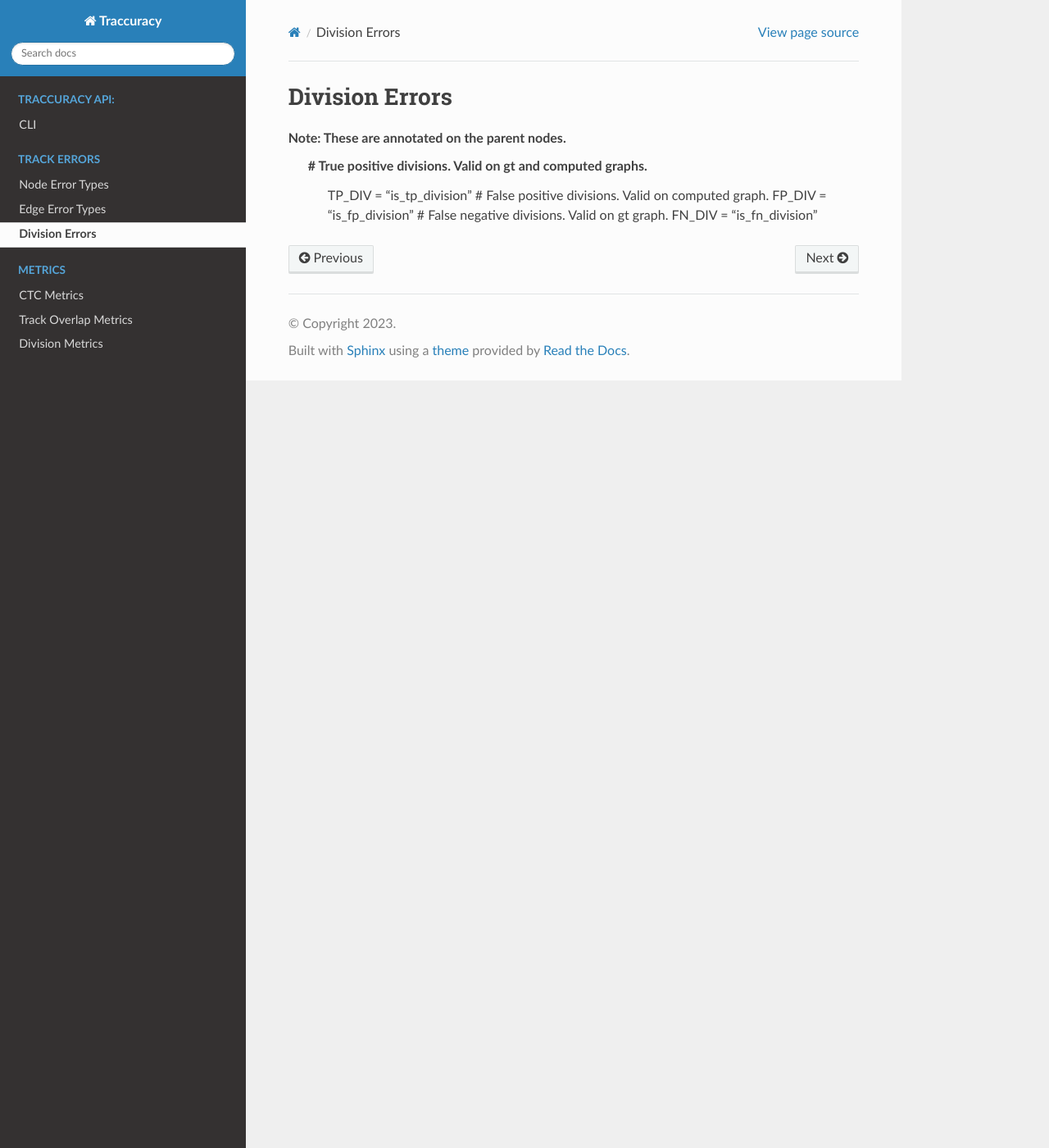
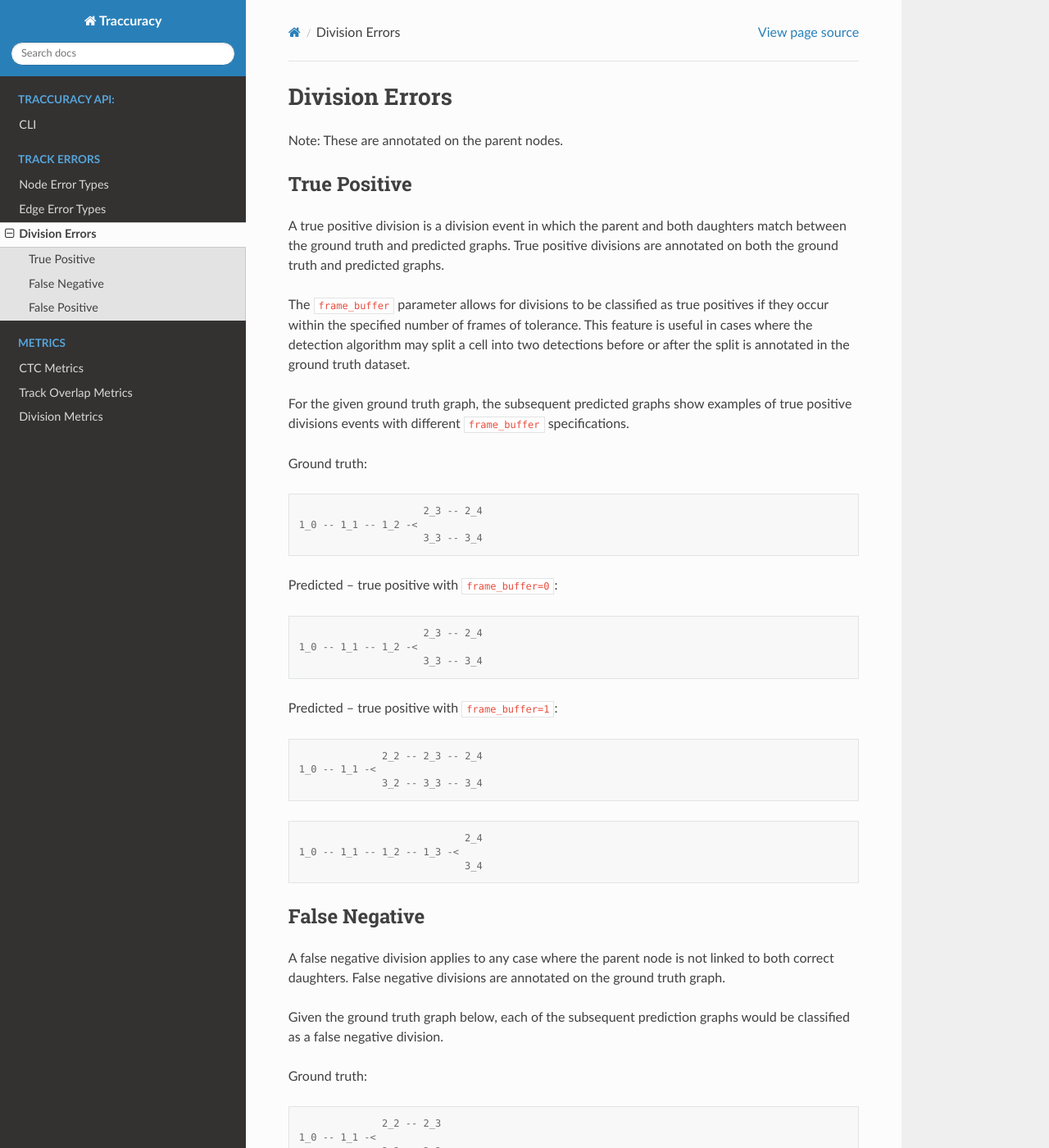
Before and after one commit to Janelia-Trackathon-2023/traccuracy, a Sphinx documentation site: the page built from docs/source/track_errors/divisions.rst, in a window 1280 px wide and 1400 px high. Shown: the whole window at 82% size. Built offline with Sphinx 7.4.7 and the Read the Docs theme 2.0.0, drawn with Linux system fonts in a browser that asks for light colours; pages that are not in the unit, such as notebooks, are missing from menus; some of the changed text lies outside the part shown.

Commit message:
Definition of division annotations with simple text based diagrams

```diff
--- a/docs/source/track_errors/divisions.rst
+++ b/docs/source/track_errors/divisions.rst
@@ -1,9 +1,94 @@
 Division Errors
 ===============
 Note: These are annotated on the parent nodes.
-  # True positive divisions. Valid on gt and computed graphs.
-    TP_DIV = "is_tp_division"
-    # False positive divisions. Valid on computed graph.
-    FP_DIV = "is_fp_division"
-    # False negative divisions. Valid on gt graph.
-    FN_DIV = "is_fn_division"
+
+True Positive
+-------------
+
+A true positive division is a division event in which the parent and both daughters match between the ground truth and predicted graphs. True positive divisions are annotated on both the ground truth and predicted graphs.
+
+The ``frame_buffer`` parameter allows for divisions to be classified as true positives if they occur within the specified number of frames of tolerance. This feature is useful in cases where the detection algorithm may split a cell into two detections before or after the split is annotated in the ground truth dataset.
+
+For the given ground truth graph, the subsequent predicted graphs show examples of true positive divisions events with different ``frame_buffer`` specifications.
+
+Ground truth::
+
+                       2_3 -- 2_4
+  1_0 -- 1_1 -- 1_2 -<
+                       3_3 -- 3_4
+
+Predicted -- true positive with ``frame_buffer=0``::
+
+                       2_3 -- 2_4
+  1_0 -- 1_1 -- 1_2 -<
+                       3_3 -- 3_4
+
+Predicted -- true positive with ``frame_buffer=1``::
+
+                2_2 -- 2_3 -- 2_4
+  1_0 -- 1_1 -<
+                3_2 -- 3_3 -- 3_4
+
+::
+
+                              2_4
+  1_0 -- 1_1 -- 1_2 -- 1_3 -<
+                              3_4
+
+False Negative
+--------------
+
+A false negative division applies to any case where the parent node is not linked to both correct daughters. False negative divisions are annotated on the ground truth graph.
+
+Given the ground truth graph below, each of the subsequent prediction graphs would be classified as a false negative division.
+
+Ground truth::
+
+                2_2 -- 2_3
+  1_0 -- 1_1 -<
+                3_2 -- 3_3
+
+                4_2 -- 4_3
+
+Prediction -- only one daughter::
+
+  1_0 -- 1_1 -- 2_2 -- 2_3
+
+                3_2 -- 3_3
+
+                4_2 -- 4_3
+
+Prediction -- no daughters::
+
+  1_0 -- 1_1
+
+                2_2 -- 2_3
+
+                3_2 -- 3_3
+
+                4_2 -- 4_3
+
+Prediction -- one incorrect daughter::
+
+                  2_2 -- 2_3
+
+                  3_2 -- 3_3
+    1_0 -- 1_1 -<
+                  4_2 -- 4_3
+
+False Positive
+--------------
+
+A false positive division is any division event in the predicted graph that does not correspond to a division in the ground truth graph. False positive divisions are annotated on the predicted graph.
+
+Ground truth::
+
+  1_0 -- 1_1 -- 1_2 -- 1_3
+
+                2_2 -- 2_3
+
+Prediction::
+
+                1_2 -- 1_3
+  1_0 -- 1_1 -<
+                2_2 -- 2_3
```
